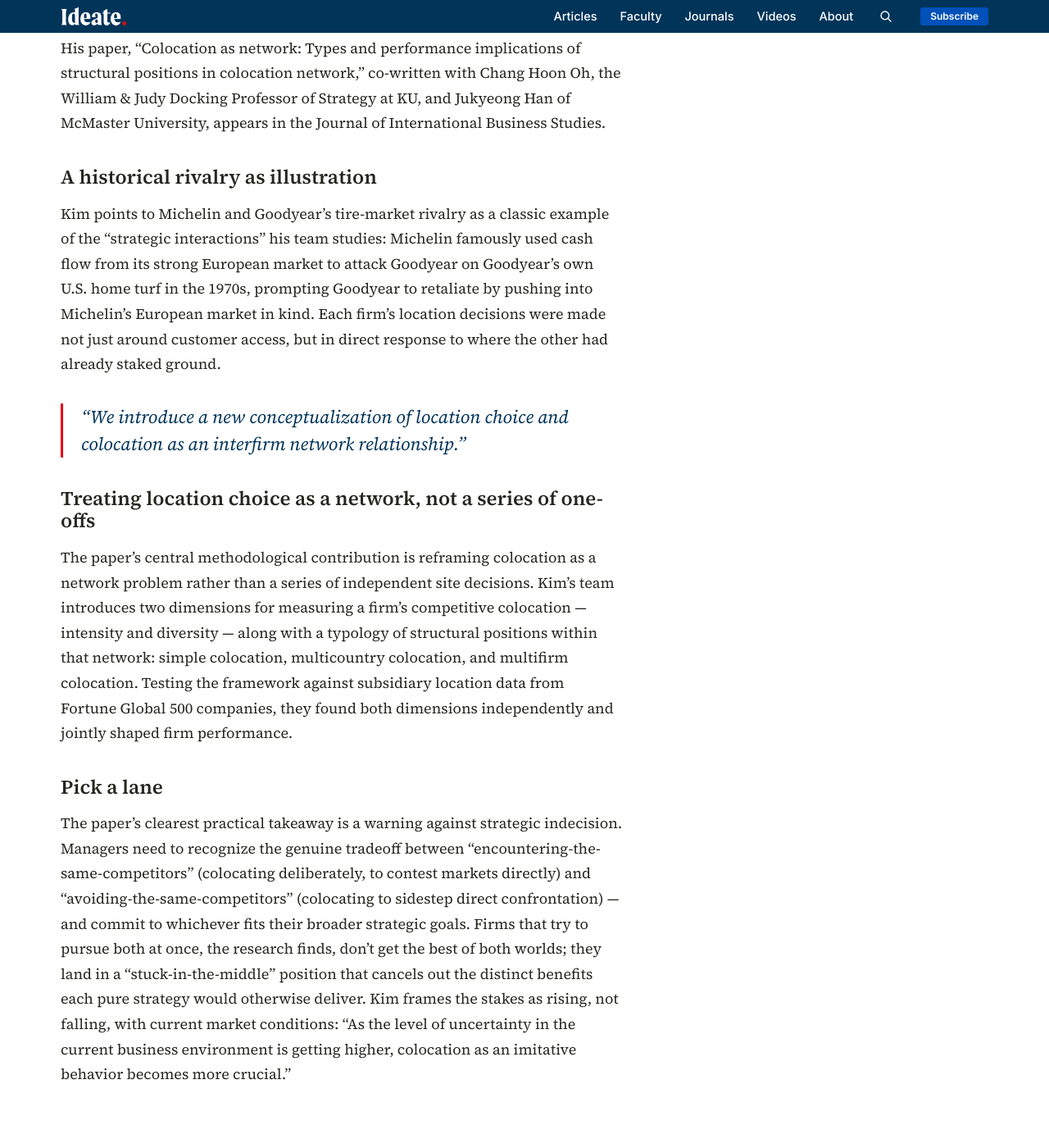
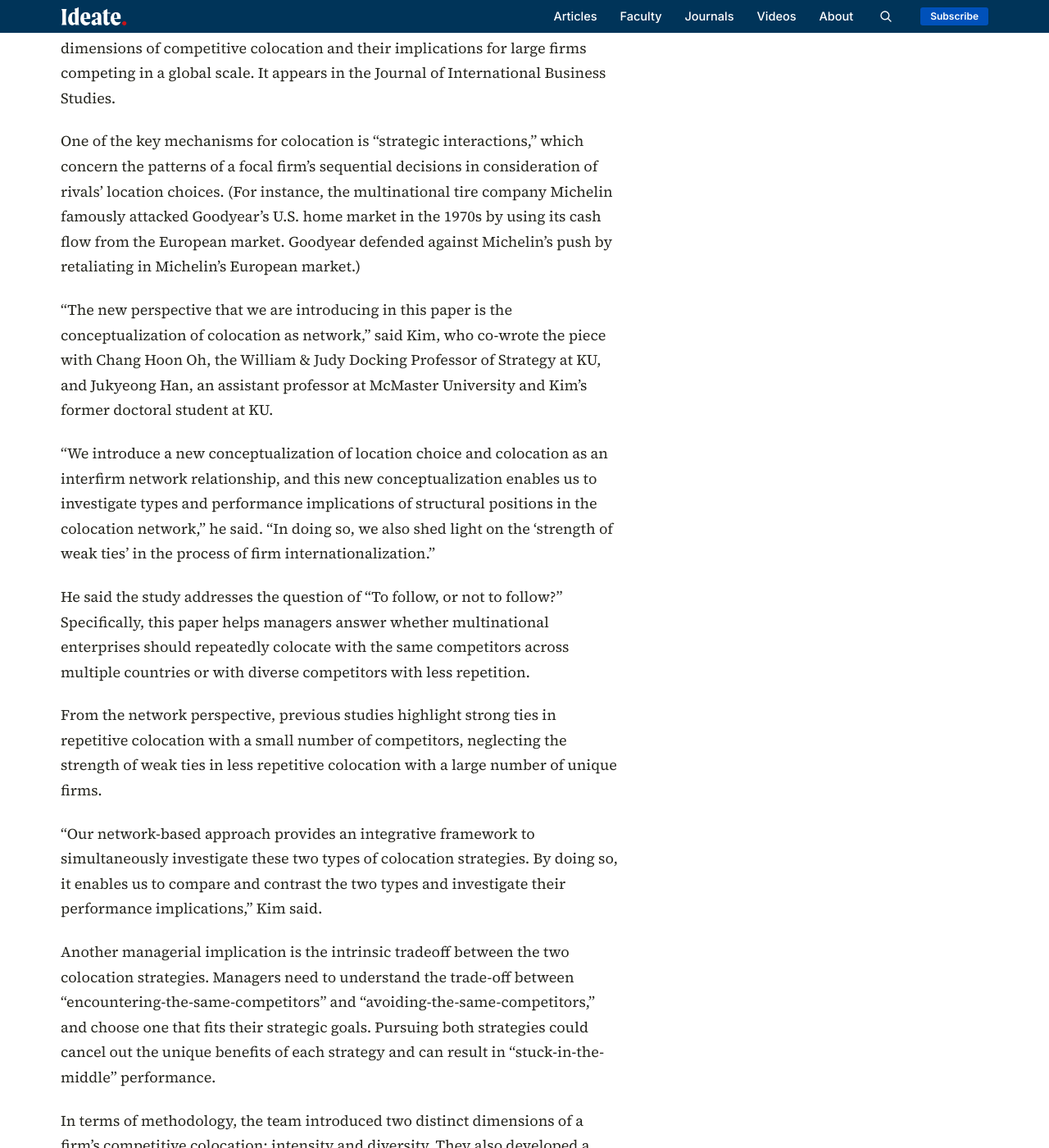
Before and after one commit to KUBschool/ideate, a Jekyll site: the page built from _articles/2023-07-24-multinational-colocation-strategies.md, in a window 1280 px wide and 1400 px high, scrolled down 1467 px. Shown: the whole window at 82% size. Built offline with Jekyll 4.4.1, drawn with Linux system fonts in a browser that asks for light colours; some of the changed text lies outside the part shown.

Commit message:
Update Article “2023-07-24-multinational-colocation-strategies”

```diff
--- a/_articles/2023-07-24-multinational-colocation-strategies.md
+++ b/_articles/2023-07-24-multinational-colocation-strategies.md
@@ -1,41 +1,56 @@
 ---
-title: "Multinational enterprises should choose between two colocation strategies, research finds"
-dek: "When multinational firms decide where to locate alongside rivals, they're usually pursuing one of two opposite goals — staying close to competitors or staying away from them. New research finds trying to do both at once backfires."
+title: Multinational enterprises should choose between two colocation
+  strategies, research finds
+dek: When multinational firms decide where to locate alongside rivals, they're
+  usually pursuing one of two opposite goals — staying close to competitors or
+  staying away from them. New research finds trying to do both at once
+  backfires.
 topic: management
 faculty:
   - minyoung-kim
   - chang-hoon-oh
-byline: "Minyoung Kim & Chang Hoon Oh"
+byline: Jon Niccum
 date: 2023-07-24
 image_tint: steam
 featured: false
-source_url: "https://business.ku.edu/news/article/2023/07/24/multinational-enterprises-should-choose-between-two-colocation-strategies-research-finds"
-answer_box: >-
-  A network-based analysis of multinational firm location choices,
-  tested against Fortune Global 500 subsidiary data, finds that firms
-  pursuing both "encountering-the-same-competitors" and
-  "avoiding-the-same-competitors" colocation strategies simultaneously
-  see worse performance than firms committing clearly to one —
-  suggesting managers need to choose a colocation strategy aligned with
-  their broader goals rather than hedging between the two.
+source_url: https://business.ku.edu/news/article/2023/07/24/multinational-enterprises-should-choose-between-two-colocation-strategies-research-finds
+answer_box: A network-based analysis of multinational firm location choices,
+  tested against Fortune Global 500 subsidiary data, finds that firms pursuing
+  both "encountering-the-same-competitors" and "avoiding-the-same-competitors"
+  colocation strategies simultaneously see worse performance than firms
+  committing clearly to one — suggesting managers need to choose a colocation
+  strategy aligned with their broader goals rather than hedging between the two.
+journal: Journal of International Business Studies
+journal_url: https://link.springer.com/article/10.1057/s41267-023-00629-8
 ---
+In business, colocation occurs when firms locate together in the same geographic space.
 
-When a multinational company decides where to open its next foreign office, it's rarely just about the local market — where rivals have already set up shop is often just as decisive. New research argues that decision has more strategic weight, and more room for a specific kind of mistake, than firms typically recognize.
+“In the process of internationalization, firms sometimes colocate with other firms in the same host countries,” said Minyoung Kim, the Frank T. Stockton Professor of Strategic Management at the University of Kansas School of Business.
 
-"In the process of internationalization, firms sometimes colocate with other firms in the same host countries," said Minyoung Kim, the Frank T. Stockton Professor of Strategic Management at the University of Kansas School of Business.
+His new paper [“Colocation as network: Types and performance implications of structural positions in colocation network”](https://link.springer.com/article/10.1057/s41267-023-00629-8) investigates competitive colocation from a network perspective, introducing a theoretical framework on the dimensions of competitive colocation and their implications for large firms competing in a global scale. It appears in the Journal of International Business Studies.
 
-His paper, "Colocation as network: Types and performance implications of structural positions in colocation network," co-written with Chang Hoon Oh, the William & Judy Docking Professor of Strategy at KU, and Jukyeong Han of McMaster University, appears in the Journal of International Business Studies.
+One of the key mechanisms for colocation is “strategic interactions,” which concern the patterns of a focal firm’s sequential decisions in consideration of rivals’ location choices. (For instance, the multinational tire company Michelin famously attacked Goodyear’s U.S. home market in the 1970s by using its cash flow from the European market. Goodyear defended against Michelin’s push by retaliating in Michelin’s European market.)
 
-## A historical rivalry as illustration
+“The new perspective that we are introducing in this paper is the conceptualization of colocation as network,” said Kim, who co-wrote the piece with Chang Hoon Oh, the William & Judy Docking Professor of Strategy at KU, and Jukyeong Han, an assistant professor at McMaster University and Kim’s former doctoral student at KU.
 
-Kim points to Michelin and Goodyear's tire-market rivalry as a classic example of the "strategic interactions" his team studies: Michelin famously used cash flow from its strong European market to attack Goodyear on Goodyear's own U.S. home turf in the 1970s, prompting Goodyear to retaliate by pushing into Michelin's European market in kind. Each firm's location decisions were made not just around customer access, but in direct response to where the other had already staked ground.
+“We introduce a new conceptualization of location choice and colocation as an interfirm network relationship, and this new conceptualization enables us to investigate types and performance implications of structural positions in the colocation network,” he said. “In doing so, we also shed light on the ‘strength of weak ties’ in the process of firm internationalization.”
 
-> "We introduce a new conceptualization of location choice and colocation as an interfirm network relationship."
+He said the study addresses the question of “To follow, or not to follow?” Specifically, this paper helps managers answer whether multinational enterprises should repeatedly colocate with the same competitors across multiple countries or with diverse competitors with less repetition.
 
-## Treating location choice as a network, not a series of one-offs
+From the network perspective, previous studies highlight strong ties in repetitive colocation with a small number of competitors, neglecting the strength of weak ties in less repetitive colocation with a large number of unique firms.
 
-The paper's central methodological contribution is reframing colocation as a network problem rather than a series of independent site decisions. Kim's team introduces two dimensions for measuring a firm's competitive colocation — intensity and diversity — along with a typology of structural positions within that network: simple colocation, multicountry colocation, and multifirm colocation. Testing the framework against subsidiary location data from Fortune Global 500 companies, they found both dimensions independently and jointly shaped firm performance.
+“Our network-based approach provides an integrative framework to simultaneously investigate these two types of colocation strategies. By doing so, it enables us to compare and contrast the two types and investigate their performance implications,” Kim said.
 
-## Pick a lane
+Another managerial implication is the intrinsic tradeoff between the two colocation strategies. Managers need to understand the trade-off between “encountering-the-same-competitors” and “avoiding-the-same-competitors,” and choose one that fits their strategic goals. Pursuing both strategies could cancel out the unique benefits of each strategy and can result in “stuck-in-the-middle” performance.
 
-The paper's clearest practical takeaway is a warning against strategic indecision. Managers need to recognize the genuine tradeoff between "encountering-the-same-competitors" (colocating deliberately, to contest markets directly) and "avoiding-the-same-competitors" (colocating to sidestep direct confrontation) — and commit to whichever fits their broader strategic goals. Firms that try to pursue both at once, the research finds, don't get the best of both worlds; they land in a "stuck-in-the-middle" position that cancels out the distinct benefits each pure strategy would otherwise deliver. Kim frames the stakes as rising, not falling, with current market conditions: "As the level of uncertainty in the current business environment is getting higher, colocation as an imitative behavior becomes more crucial."
+In terms of methodology, the team introduced two distinct dimensions of a firm’s competitive colocation: intensity and diversity. They also developed a typology of a firm’s structural position in the competitive colocation network: simple colocation, multicountry colocation and multifirm colocation. Testing predictions of the theoretical framework with subsidiary location information of those listed in the Fortune Global 500, they found corroborating evidence in support of their thesis that the intensity and diversity of a firm’s competitive colocation individually and jointly influenced firm performance. Additionally, they found multicountry colocation outperforms the other two types.
+
+Kim said he’s always been interested in the phenomenon of firms’ behaviors in geographic space.
+
+“There was a point when I realized that the existing approach is limiting our understanding, and the network perspective can be helpful better illuminating the relational nature of the phenomenon because firms choose locations and make decisions on colocation not only for what locations have to offer but also to consider rivals’ location choices,” he said.
+
+Now in his 11th year at KU, Kim studies the intersection between strategic management and international business. He often focuses on how firms create value and how they appropriate the value they have created.
+
+“Imitative behaviors in location decisions in general and colocation in specific bear ever more important performance implications nowadays because they help reduce competitive risks in conditions of uncertainty,” Kim said.
+
+“As the level of uncertainty in the current business environment is getting higher, colocation as an imitative behavior becomes more crucial.”
```
